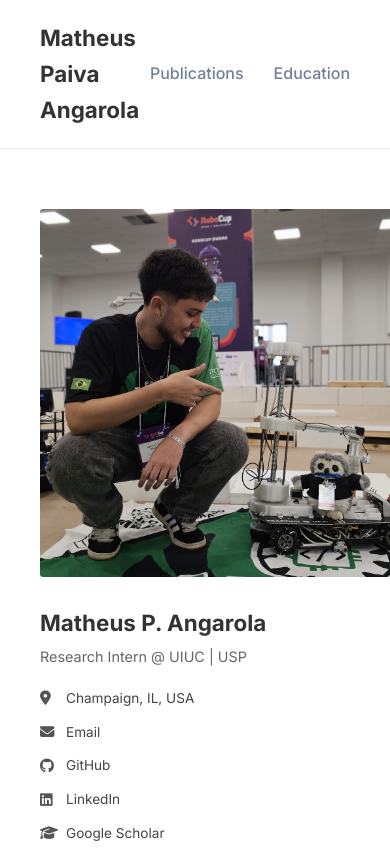
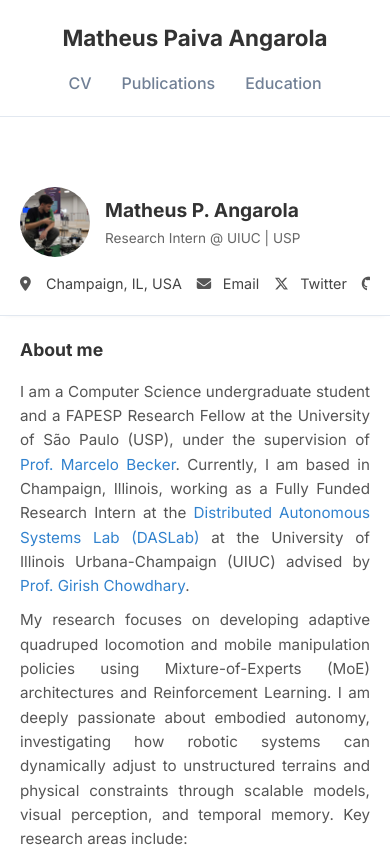
Before and after one commit to MatheusPaivaa/mpangarola.github.io, a plain HTML site: page index.html in a window 390 px wide. Shown: the top 855 px of the page. Drawn offline with Linux system fonts and the light colour scheme.

Commit message:
feat: add CV link and Twitter profile, and overhaul mobile responsive styles

```diff
--- a/index.html
+++ b/index.html
@@ -11,7 +11,7 @@
     <link rel="preconnect" href="https://fonts.googleapis.com">
     <link rel="preconnect" href="https://fonts.gstatic.com" crossorigin>
     <link href="https://fonts.googleapis.com/css2?family=Inter:wght@400;500;600;700&display=swap" rel="stylesheet">
-    <link rel="stylesheet" href="https://cdnjs.cloudflare.com/ajax/libs/font-awesome/6.4.0/css/all.min.css">
+    <link rel="stylesheet" href="https://cdnjs.cloudflare.com/ajax/libs/font-awesome/6.5.2/css/all.min.css">
 </head>
 
 <body>
@@ -20,6 +20,7 @@
             <a href="#" class="header-name">Matheus Paiva Angarola</a>
             <nav>
                 <ul>
+                    <li><a href="docs/CV.pdf" target="_blank">CV</a></li>
                     <li><a href="#publications">Publications</a></li>
                     <li><a href="#education">Education</a></li>
                 </ul>
@@ -42,6 +43,10 @@
                     <div class="contact-item">
                         <i class="fas fa-envelope"></i>
                         <a href="mailto:matheuzu11@usp.br">Email</a>
+                    </div>
+                    <div class="contact-item">
+                        <i class="fab fa-x-twitter"></i>
+                        <a href="https://x.com/mpangarola">Twitter</a>
                     </div>
                     <div class="contact-item">
                         <i class="fab fa-github"></i>
--- a/style.css
+++ b/style.css
@@ -73,11 +73,7 @@
   color: var(--primary-color);
 }
 
-@media (max-width: 768px) {
-  .container {
-    grid-template-columns: 1fr;
-  }
-}
+
 
 /* Sidebar */
 aside {
@@ -392,3 +388,101 @@
 footer a:hover {
   text-decoration: underline;
 }
+
+@media (max-width: 768px) {
+  .container {
+    display: block;
+    padding: 15px 20px;
+  }
+
+  .header-content {
+    padding: 0 20px;
+    flex-direction: column;
+    gap: 15px;
+    text-align: center;
+  }
+
+  aside {
+    top: 0;
+    background-color: var(--bg-color);
+    z-index: 100;
+    margin: 0 -20px 20px -20px;
+    padding: 15px 20px;
+    border-bottom: 1px solid var(--border-color);
+    box-shadow: 0 4px 6px -6px rgba(0,0,0,0.1);
+  }
+
+  .profile-card {
+    display: grid;
+    grid-template-columns: 70px 1fr;
+    grid-template-rows: auto auto;
+    gap: 0 15px;
+    align-items: center;
+  }
+
+  .profile-img {
+    width: 70px;
+    height: 70px;
+    border-radius: 50%;
+    margin-bottom: 0;
+    grid-row: 1 / 3;
+    grid-column: 1;
+    object-fit: cover;
+  }
+
+  .name {
+    font-size: 1.2rem;
+    margin-bottom: 2px;
+    grid-row: 1;
+    grid-column: 2;
+    align-self: end;
+  }
+
+  .title {
+    font-size: 0.85rem;
+    margin-bottom: 0;
+    grid-row: 2;
+    grid-column: 2;
+    align-self: start;
+  }
+
+  .contact-info {
+    grid-column: 1 / 3;
+    display: flex;
+    overflow-x: auto;
+    gap: 15px;
+    margin-top: 15px;
+    padding-bottom: 5px;
+    -ms-overflow-style: none;
+    scrollbar-width: none;
+  }
+
+  .contact-info::-webkit-scrollbar {
+    display: none;
+  }
+
+  .contact-item {
+    margin-bottom: 0;
+    flex-shrink: 0;
+    font-size: 0.9rem;
+  }
+
+  .publication {
+    flex-direction: column;
+    align-items: center;
+    text-align: center;
+    gap: 15px;
+  }
+
+  .pub-thumb {
+    width: 100%;
+    max-width: 300px;
+  }
+
+  .footer-content {
+    flex-direction: column;
+    gap: 15px;
+    text-align: center;
+    padding: 0 20px;
+  }
+}
```
Also changed, not shown: 1 other file.
